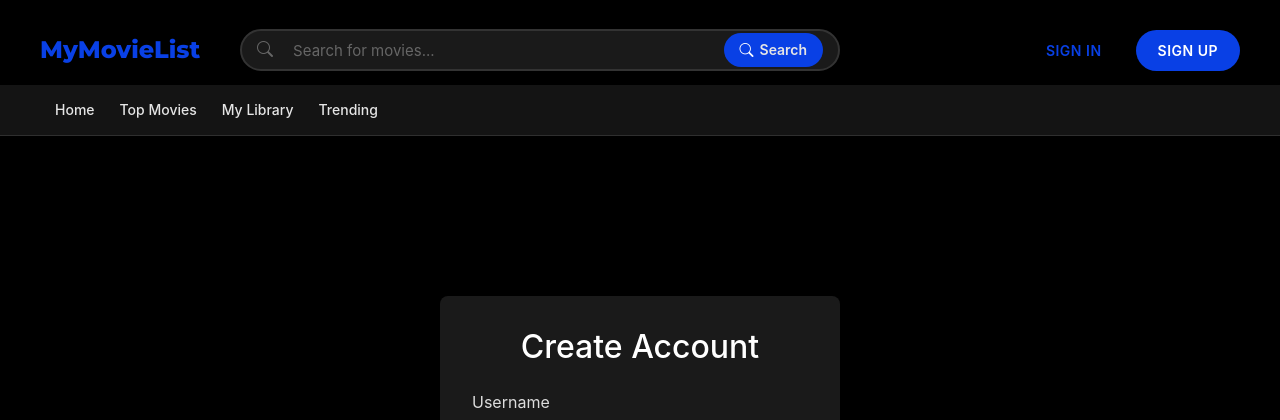
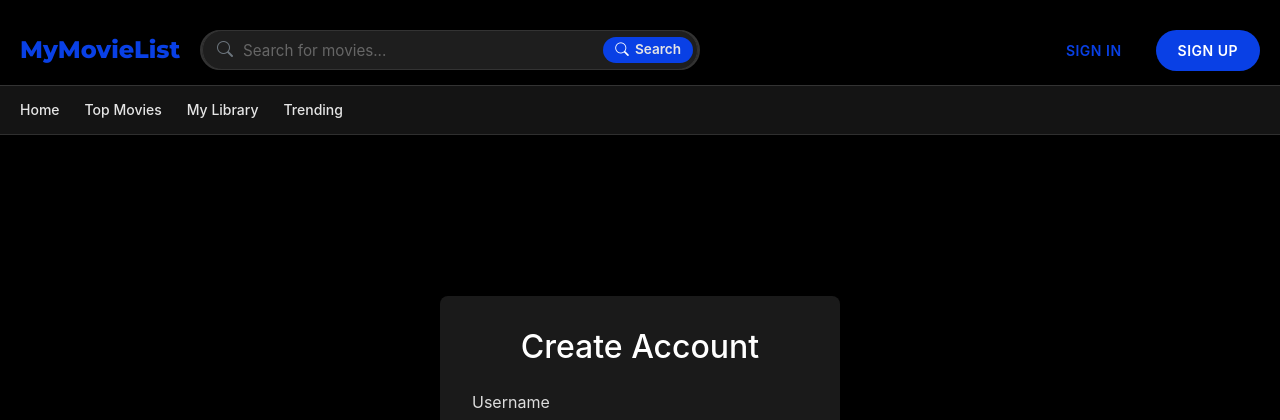
Before and after one commit to littledefbhe/MyMoveList_Website, a Flask app: page /signup in a window 1280 px wide. Shown: the top 420 px of the page. Run offline with Flask 3, Linux system fonts and the light colour scheme.

Commit message:
Fixed the CSS format

```diff
--- a/board/static/styles.css
+++ b/board/static/styles.css
@@ -62,8 +62,159 @@ body {
     line-height: 1.6;
     overflow-x: hidden;
     min-height: 100vh;
+    padding-top: 120px; /* Space for fixed header + nav */
+}
+
+/* Header container */
+.header {
+    position: fixed;
+    top: 0;
+    left: 0;
+    right: 0;
+    z-index: 1000;
+    background-color: var(--background-color);
+    box-shadow: 0 2px 10px rgba(0, 0, 0, 0.5);
+}
+
+/* Top bar with logo, search, and auth */
+.header-top {
+    display: flex;
+    align-items: center;
+    justify-content: space-between;
+    height: 70px;
+    max-width: 1400px;
+    margin: 0 auto;
+    padding: 0 20px;
+}
+
+/* Search bar container */
+.header .search-container {
+    flex: 1;
+    max-width: 500px !important;
+    margin: 0 20px !important;
+    position: relative !important;
+}
+
+/* Search form */
+.header .search-form {
+    width: 100% !important;
+    margin: 0 !important;
+}
+
+.header .search-bar {
+    position: relative !important;
+    display: flex !important;
+    align-items: center !important;
+    height: 40px !important;
+    margin: 0 !important;
+    padding: 0 !important;
+}
+
+.header .search-input {
+    width: 100% !important;
+    padding: 8px 45px 8px 40px !important;
+    border-radius: 20px !important;
+    border: 1px solid #333 !important;
+    background-color: #1e1e1e !important;
+    color: #fff !important;
+    font-size: 0.95rem !important;
+    height: 40px !important;
+    box-sizing: border-box !important;
+    margin: 0 !important;
+    transition: none !important;
+}
+
+.header .search-input:focus {
+    outline: none !important;
+    border-color: var(--accent-color) !important;
+    box-shadow: 0 0 0 2px rgba(9, 64, 229, 0.2) !important;
+}
+
+.header .search-icon {
+    position: absolute !important;
+    left: 15px !important;
+    color: #6c757d !important;
+    pointer-events: none !important;
+    z-index: 2 !important;
+    margin: 0 !important;
+    padding: 0 !important;
+}
+
+.header .search-button {
+    position: absolute !important;
+    right: 5px !important;
+    top: 5px !important;
+    bottom: 5px !important;
+    transform: none !important;
+    background: var(--accent-color) !important;
+    color: white !important;
+    border: none !important;
+    border-radius: 15px !important;
+    padding: 0 12px !important;
+    font-size: 0.85rem !important;
+    cursor: pointer !important;
+    display: flex !important;
+    align-items: center !important;
+    justify-content: center !important;
+    gap: 6px !important;
+    height: auto !important;
+    width: auto !important;
+    min-width: 60px !important;
+    margin: 0 !important;
+}
+
+.header .search-button:hover {
+    background-color: var(--accent-hover) !important;
+    transform: none !important;
+}
+
+/* Auth buttons */
+.auth-buttons {
+    display: flex;
+    gap: 10px;
+}
+
+/* Main Navigation */
+.main-nav {
+    background-color: rgba(0, 0, 0, 0.8);
+    border-top: 1px solid #333;
+    height: 50px;
+    display: flex;
+    align-items: center;
+}
+
+.nav-container {
+    max-width: 1400px;
+    margin: 0 auto;
+    padding: 0 20px;
+    width: 100%;
+}
+
+.nav-links {
+    display: flex;
+    list-style: none;
+    margin: 0;
+    padding: 0;
+    gap: 30px;
+}
+
+.nav-links li a {
+    color: #e5e5e5;
+    text-decoration: none;
+    font-weight: 500;
+    font-size: 0.95rem;
+    transition: color 0.2s;
+}
+
+.nav-links li a:hover,
+.nav-links li.active a {
+    color: var(--accent-color);
+}
+
+/* Ensure content doesn't go under fixed header */
+.main-content {
     position: relative;
-    padding-top: 120px; /* Make space for fixed header */
+    z-index: 1;
 }
 
 /* Ensure all text is visible on dark background */
--- a/board/templates/base.html
+++ b/board/templates/base.html
@@ -14,7 +14,7 @@
 </head>
 <body>
     <header class="header">
-        <div class="header-content container">
+        <div class="header-top">
             <h1>MyMovieList</h1>
             <div class="search-container">
                 <form action="{{ url_for('pages.search') }}" method="GET" class="search-form" id="searchForm">
@@ -59,7 +59,7 @@
 
         <!-- Main Navigation -->
         <nav class="main-nav">
-            <div class="container">
+            <div class="nav-container">
                 <ul class="nav-links">
                     <li class="{% if request.endpoint == 'pages.home' %}active{% endif %}"><a href="{{ url_for('pages.home') }}">Home</a></li>
                     <li class="{% if request.endpoint == 'pages.top_movies' %}active{% endif %}"><a href="{{ url_for('pages.top_movies') }}">Top Movies</a></li>
```
